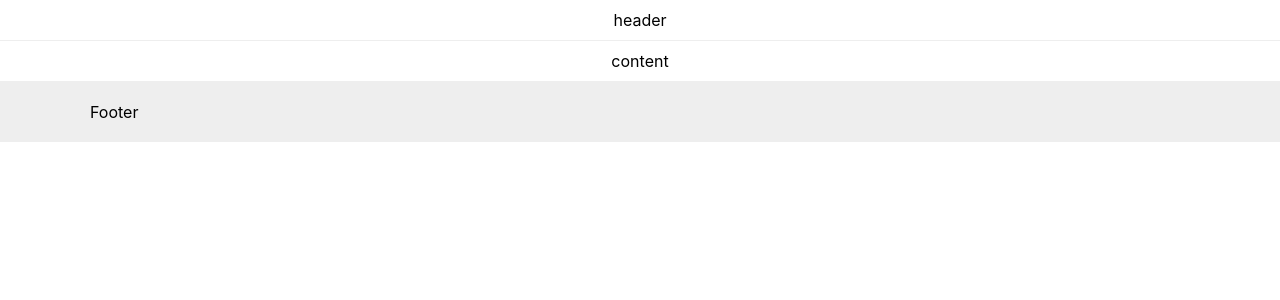
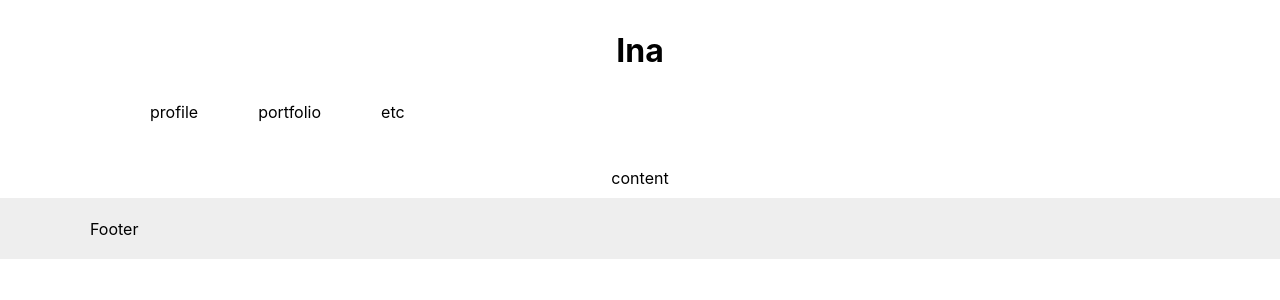
Before and after one commit to Myungina/study, a React (Create React App) app: page / in a window 1280 px wide. Shown: the top 300 px of the page. Built offline with nearby package versions, Linux system fonts and the light colour scheme.

Commit message:
nav css add

```diff
--- a/src/component/Header.js
+++ b/src/component/Header.js
@@ -1,7 +1,11 @@
+import Menu from './Menu';
 export default function Header(){
     return(
         <div className="wrap header">
-           <div className="inner">header</div>
+           <div className="inner">
+            <h1>Ina</h1>
+            <Menu/>
+           </div>
         </div>
     )
 }
--- /dev/null
+++ b/src/component/Menu.js
@@ -0,0 +1,10 @@
+
+export default function Menu(){
+    return(
+        <ul className="nav">
+            <li>profile</li>
+            <li>portfolio</li>
+            <li>etc</li>
+        </ul>
+    )
+}
--- a/src/index.css
+++ b/src/index.css
@@ -12,7 +12,10 @@ code {
     monospace;
 }
 
-
+ul, li, ol{
+  position:relative;
+  list-style:none
+}
 .section{
   width:100%;
   min-width:450px;
@@ -34,7 +37,6 @@ code {
 }
 .header{
   padding:0 10px;
-  border-bottom:1px solid #eeeeee;
 }
 
 .footer{
@@ -43,3 +45,34 @@ code {
   background:#eeeeee;
   text-align:left
 }
+
+.nav{
+  width:auto;
+  overflow:hidden;
+}
+.nav li{
+  float:left;
+  padding:10px 20px;
+  margin-right:20px;
+  cursor:pointer
+}
+
+.nav li:after{
+  position:absolute;
+  display: block;
+  left:0;
+  bottom:0;
+  width:0%;
+  height:2px;
+  content:'';
+  background:#fdc6d3;
+}
+.nav li:last-child{
+  margin-right:0;
+  border-right:none;
+}
+
+.nav li:hover:after{
+  width:100%;
+  transition: all 0.3s;
+}
```
